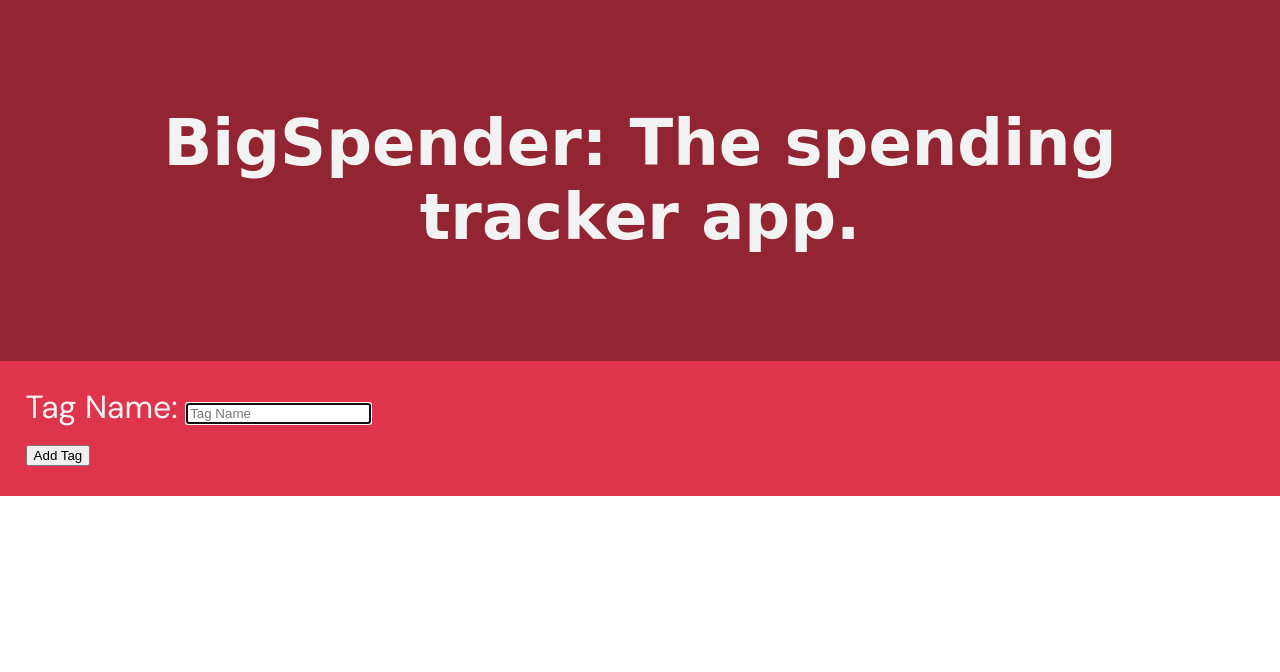
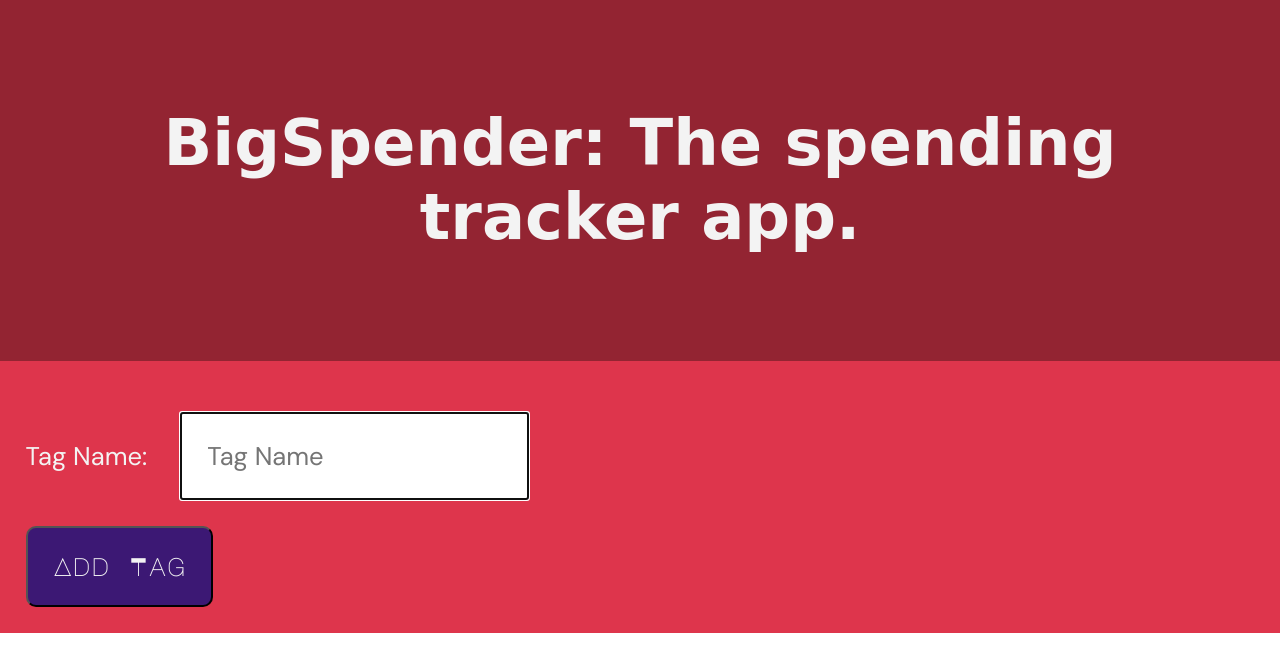
Before and after one commit to abercrombiedj2/spending_tracker_app, a Flask app: page /tags/new_tag in a window 1280 px wide. Shown: the part 51-723 px from the top of the page. Run offline with Flask 2, Linux system fonts and the light colour scheme; some web fonts are replaced.

Commit message:
ninth commit

```diff
--- a/static/style.css
+++ b/static/style.css
@@ -40,10 +40,33 @@ body {
     padding: 2%;
     background-color: #DE354C;
     font-family: 'DM Sans', sans-serif;
-    font-size: 2em;
+    font-size: 2vw;
     color: #F3F3F3;
 }
 
-input[type=text] {
+.content a {
+    text-decoration: none;
+    padding: 2vw;
+    background-color: #3C1874;
+    color: #F3F3F3;
+    font-family: 'Major Mono Display', monospace;
+    font-size: 2vw;
+    border-radius: 10px;
+}
+
+input, select {
+    padding: 2vw;
+    margin-left: 2vw;
+    font-family: 'DM Sans', sans-serif;
+    font-size: 2vw;
 
 }
+
+button, input[type=submit] {
+    padding: 2vw;
+    background-color: #3C1874;
+    color: #F3F3F3;
+    font-family: 'Major Mono Display', monospace;
+    font-size: 2vw;
+    border-radius: 10px;
+}
--- a/templates/merchants/edit_merchant.html
+++ b/templates/merchants/edit_merchant.html
@@ -2,14 +2,14 @@
 {% block content %}
 <div class="content">
 <form action="/merchants/{{merchant.id}}" method="post">
-    <div>
+    <p>
         <label for="merchant_name">Merchant Name:</label>
         <input type="text" id="merchant_name" name="merchant_name" value="{{merchant.name}}">
         <label for="merchant_active">Active</label>
         <input type="radio" name="merchant_active" id="active" value="true">
         <label for="merchant_active">Inactive</label>
         <input type="radio" name="merchant_active" id="inactive" value="false">
-    </div>
+    </p>
         <input type="submit">
 </form>
 </div>
--- a/templates/merchants/new_merchant.html
+++ b/templates/merchants/new_merchant.html
@@ -3,10 +3,10 @@
 {% block content %}
 <div class="content">
     <form action="/merchants" method="post">
-        <div>
+        <p>
             <label for="name">Merchant Name:</label>
             <input type="text" id="merchant_name" name="merchant_name" placeholder="Merchant Name" required autofocus>
-        </div>
+        </p>
         <button type="submit">Add Merchant</button>
     </form>
 </div>
--- a/templates/tags/edit_tag.html
+++ b/templates/tags/edit_tag.html
@@ -2,14 +2,14 @@
 {% block content %}
 <div class="content">
 <form action="/tags/{{tag.id}}" method="post">
-    <div>
+    <p>
         <label for="tag_name">Tag Name:</label>
         <input type="text" id="tag_name" name="tag_name" value="{{tag.name}}">
         <label for="tag_active">Active</label>
         <input type="radio" name="tag_active" id="active" value="true">
         <label for="merchant_active">Inactive</label>
         <input type="radio" name="tag_active" id="inactive" value="false">
-    </div>
+    </p>
         <input type="submit">
 </form>
 </div>
--- a/templates/tags/new_tag.html
+++ b/templates/tags/new_tag.html
@@ -3,10 +3,10 @@
 {% block content %}
 <div class="content">
 <form action="/tags" method="post">
-    <div>
+    <p>
         <label for="name">Tag Name:</label>
         <input type="text" id="tag_name" name="tag_name" placeholder="Tag Name" required autofocus>
-    </div>
+    </p>
     <button type="submit">Add Tag</button>
 </form>
 </div>
```
Also changed, not shown: templates/transactions/new_transaction.html (+6 -6 lines).
